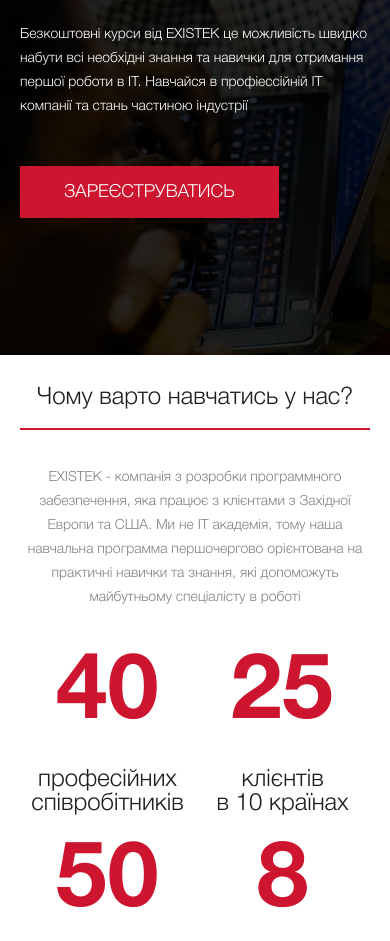
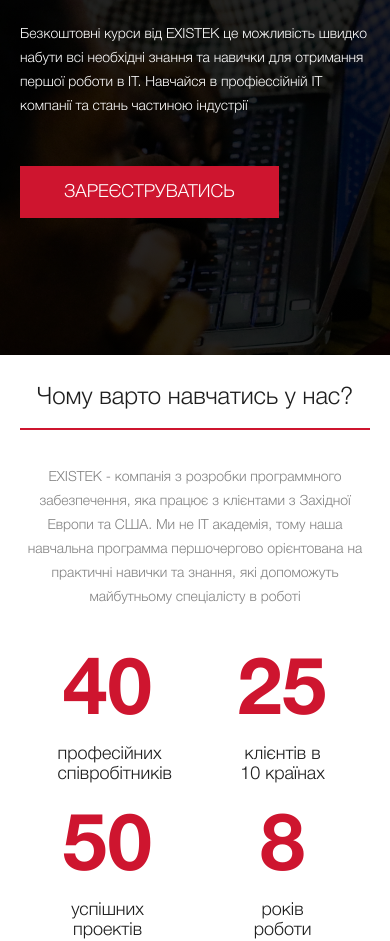
Before and after one commit to igorprots/existek-course, a website: page app/index.html in a window 390 px wide. Shown: the part 165-1106 px from the top of the page. Drawn offline with nearby package versions, Linux system fonts and the light colour scheme.

Commit message:
add adaptive 320px

```diff
--- a/app/scss/_media.scss
+++ b/app/scss/_media.scss
@@ -87,22 +87,38 @@
         }
     }
 
-    .advantage__items {
+    .advantage {
+        margin-bottom: 5px;
+
+        &__items {
             flex-wrap: wrap;
             width: 100%;
         }
 
-    .advantage__item {
+        &__item {
             width: 50%;
+
+            &-num {
+                font-size: 80px;
+            }
 
             &-text {
                 margin-bottom: 16px;
+                font-weight: 300;
+                font-size: 18px;
+                line-height: 20px;
+                max-width: 100px;
+                white-space: normal;
             }
         }
+
+    }
+
 
 
     .course__inner {
         flex-direction: column;
+
     }
 
     .course__net {
@@ -311,6 +327,8 @@
 
     .location {
         &__gallery {
+            padding-bottom: 32px;
+
             &-photo {
                 width: 50%;
 
@@ -325,10 +343,16 @@
 }
 
 
-@media (max-width:375px) {
+@media (max-width:374.9px) {
     .result {
         margin-bottom: 36px;
+
+        &__item-img {
+            margin: 0px 10px 0 0;
         }
+    }
+
+
 
 }
 
```
Also changed, not shown: app/css/style.min.css. Lines whose indentation alone changed are shown as unchanged.
